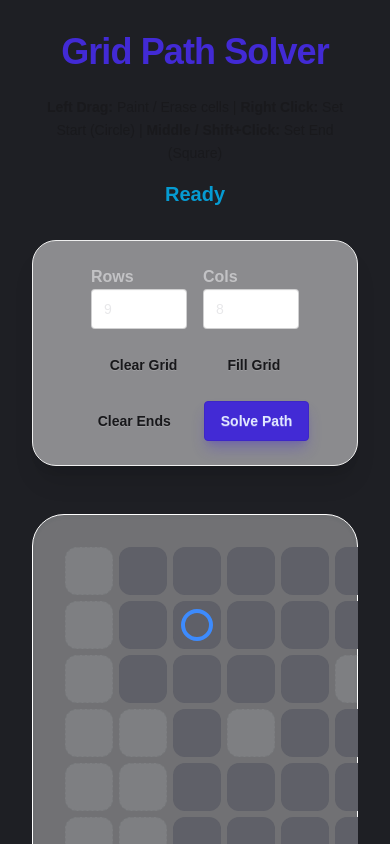
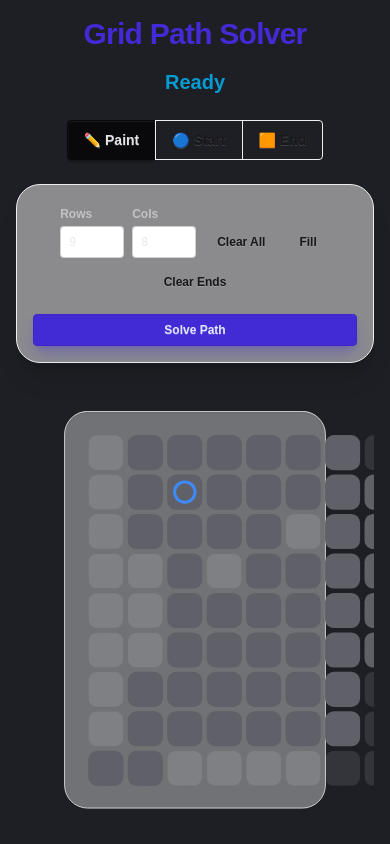
Before and after one commit to moszer/blastblock_hack, a Next.js app in the folder grid-path-solver-web/: page / in a window 390 px wide. Shown: the top 844 px of the page. Built offline with nearby package versions, Linux system fonts and the light colour scheme.

Commit message:
feat: make UI responsive and add mobile touch support

```diff
--- a/grid-path-solver-web/src/app/page.tsx
+++ b/grid-path-solver-web/src/app/page.tsx
@@ -37,33 +37,53 @@ export default function GridPathSolver() {
   const [end, setEnd] = useState<PointStr | null>(null);
   const [solution, setSolution] = useState<PointStr[] | null>(null);
   const [status, setStatus] = useState("Ready");
+  const [toolMode, setToolMode] = useState<'paint' | 'start' | 'end'>('paint');
+  const [scale, setScale] = useState(1);
 
   // Drag state
   const dragMode = useRef<'add' | 'remove' | null>(null);
   const dragSeen = useRef<Set<PointStr>>(new Set());
 
-  // Mouse handlers
-  const handleCellDown = (r: number, c: number, e: React.MouseEvent) => {
-    e.preventDefault();
+  // Resize effect for responsiveness
+  useEffect(() => {
+    const updateScale = () => {
+      const maxWidth = window.innerWidth - 32; // 16px padding on sides
+      const gridTotalWidth = PAD * 2 + cols * CELL_SIZE + (cols - 1) * GAP;
+      if (gridTotalWidth > maxWidth) {
+        setScale(maxWidth / gridTotalWidth);
+      } else {
+        setScale(1);
+      }
+    };
+    updateScale();
+    window.addEventListener('resize', updateScale);
+    return () => window.removeEventListener('resize', updateScale);
+  }, [cols, rows]);
+
+  // Handlers
+  const handleCellDown = (r: number, c: number, e?: React.MouseEvent | React.TouchEvent) => {
+    if (e && e.cancelable) e.preventDefault();
     const pStr = toStr({ r, c });
 
-    if (e.shiftKey || e.button === 1) {
+    if (toolMode === 'start' || (e && 'button' in e && e.button === 2)) {
+      if (activeCells.has(pStr)) {
+        setStart(pStr);
+        setSolution(null);
+      }
+      if (toolMode === 'start') setToolMode('paint');
+      return;
+    }
+
+    if (toolMode === 'end' || (e && 'shiftKey' in e && e.shiftKey) || (e && 'button' in e && e.button === 1)) {
       if (activeCells.has(pStr)) {
         setEnd(prev => prev === pStr ? null : pStr);
         setSolution(null);
       }
+      if (toolMode === 'end') setToolMode('paint');
       return;
     }
 
-    if (e.button === 2) {
-      if (activeCells.has(pStr)) {
-        setStart(pStr);
-        setSolution(null);
-      }
-      return;
-    }
-
-    if (e.button === 0) {
+    if (!e || ('button' in e && e.button === 0) || ('touches' in e)) {
       const mode = activeCells.has(pStr) ? 'remove' : 'add';
       dragMode.current = mode;
       dragSeen.current = new Set([pStr]);
@@ -79,6 +99,23 @@ export default function GridPathSolver() {
     paintCell(pStr, dragMode.current);
   };
 
+  const handleTouchMove = (e: React.TouchEvent) => {
+    if (!dragMode.current) return;
+    const touch = e.touches[0];
+    const el = document.elementFromPoint(touch.clientX, touch.clientY);
+    const rAttr = el?.getAttribute('data-r');
+    const cAttr = el?.getAttribute('data-c');
+    if (rAttr != null && cAttr != null) {
+      const r = parseInt(rAttr, 10);
+      const c = parseInt(cAttr, 10);
+      const pStr = toStr({ r, c });
+      if (!dragSeen.current.has(pStr)) {
+        dragSeen.current.add(pStr);
+        paintCell(pStr, dragMode.current);
+      }
+    }
+  };
+
   const handleGlobalUp = useCallback(() => {
     dragMode.current = null;
     dragSeen.current.clear();
@@ -86,7 +123,11 @@ export default function GridPathSolver() {
 
   useEffect(() => {
     window.addEventListener('mouseup', handleGlobalUp);
-    return () => window.removeEventListener('mouseup', handleGlobalUp);
+    window.addEventListener('touchend', handleGlobalUp);
+    return () => {
+      window.removeEventListener('mouseup', handleGlobalUp);
+      window.removeEventListener('touchend', handleGlobalUp);
+    };
   }, [handleGlobalUp]);
 
   const paintCell = (pStr: PointStr, mode: 'add' | 'remove') => {
@@ -199,39 +240,54 @@ export default function GridPathSolver() {
   const gridHeight = PAD * 2 + rows * CELL_SIZE + (rows - 1) * GAP;
 
   return (
-    <div className="min-h-screen p-8 flex flex-col items-center select-none bg-[#1e1f24]" onContextMenu={(e) => e.preventDefault()}>
+    <div className="min-h-screen p-4 md:p-8 flex flex-col items-center select-none bg-[#1e1f24]" onContextMenu={(e) => e.preventDefault()}>
       <div className="max-w-4xl w-full">
-        <h1 className="text-4xl font-bold mb-6 text-center text-primary tracking-tight">Grid Path Solver</h1>
+        <h1 className="text-3xl md:text-4xl font-bold mb-4 md:mb-6 text-center text-primary tracking-tight">Grid Path Solver</h1>
 
         {/* Status Help Text */}
-        <div className="text-center mb-8 text-sm opacity-80 max-w-2xl mx-auto leading-relaxed text-base-content">
-          <p><strong>Left Drag:</strong> Paint / Erase cells | <strong>Right Click:</strong> Set Start (Circle) | <strong>Middle / Shift+Click:</strong> Set End (Square)</p>
-          <p className="mt-4 text-xl font-semibold text-info">{status}</p>
+        <div className="text-center mb-6 text-sm opacity-80 max-w-2xl mx-auto leading-relaxed text-base-content px-4">
+          <p className="hidden md:block"><strong>Left Drag:</strong> Paint/Erase | <strong>Right Click:</strong> Set Start | <strong>Shift+Click:</strong> Set End</p>
+          <p className="mt-2 text-xl font-semibold text-info">{status}</p>
+        </div>
+
+        {/* Toolbar Modes (Mobile & Desktop) */}
+        <div className="flex justify-center mb-6">
+          <div className="join">
+            <button className={`btn join-item ${toolMode === 'paint' ? 'btn-neutral' : 'btn-ghost border border-base-300'}`} onClick={() => setToolMode('paint')}>✏️ Paint</button>
+            <button className={`btn join-item ${toolMode === 'start' ? 'btn-info text-info-content' : 'btn-ghost border border-base-300'}`} onClick={() => setToolMode('start')}>🔵 Start</button>
+            <button className={`btn join-item ${toolMode === 'end' ? 'btn-warning text-warning-content' : 'btn-ghost border border-base-300'}`} onClick={() => setToolMode('end')}>🟧 End</button>
+          </div>
         </div>
 
         {/* Control Panel */}
-        <div className="bg-base-200/50 p-6 rounded-3xl shadow-xl mb-12 flex flex-wrap gap-4 items-end justify-center border border-base-300">
-          <div className="form-control w-24">
-            <label className="label"><span className="label-text font-semibold">Rows</span></label>
-            <input type="number" min={1} max={30} value={rows} onChange={(e) => handleResize(Number(e.target.value) || 1, cols)} className="input input-bordered focus:border-primary" />
+        <div className="bg-base-200/50 p-4 md:p-6 rounded-3xl shadow-xl mb-12 flex flex-wrap gap-2 md:gap-4 items-end justify-center border border-base-300">
+          <div className="form-control w-16 md:w-24">
+            <label className="label py-1"><span className="label-text font-semibold text-xs md:text-sm">Rows</span></label>
+            <input type="number" min={1} max={30} value={rows} onChange={(e) => handleResize(Number(e.target.value) || 1, cols)} className="input input-bordered input-sm md:input-md focus:border-primary px-2" />
           </div>
-          <div className="form-control w-24">
-            <label className="label"><span className="label-text font-semibold">Cols</span></label>
-            <input type="number" min={1} max={30} value={cols} onChange={(e) => handleResize(rows, Number(e.target.value) || 1)} className="input input-bordered focus:border-primary" />
+          <div className="form-control w-16 md:w-24">
+            <label className="label py-1"><span className="label-text font-semibold text-xs md:text-sm">Cols</span></label>
+            <input type="number" min={1} max={30} value={cols} onChange={(e) => handleResize(rows, Number(e.target.value) || 1)} className="input input-bordered input-sm md:input-md focus:border-primary px-2" />
           </div>
 
-          <button className="btn btn-ghost" onClick={clearAll}>Clear Grid</button>
-          <button className="btn btn-ghost" onClick={fillAll}>Fill Grid</button>
-          <button className="btn btn-ghost" onClick={clearEndpoints}>Clear Ends</button>
+          <button className="btn btn-ghost btn-sm md:btn-md" onClick={clearAll}>Clear All</button>
+          <button className="btn btn-ghost btn-sm md:btn-md" onClick={fillAll}>Fill</button>
+          <button className="btn btn-ghost btn-sm md:btn-md" onClick={clearEndpoints}>Clear Ends</button>
 
-          <button className="btn btn-primary shadow-lg shadow-primary/30" onClick={solve}>Solve Path</button>
+          <button className="btn btn-primary btn-sm md:btn-md shadow-lg shadow-primary/30 w-full md:w-auto mt-2 md:mt-0" onClick={solve}>Solve Path</button>
         </div>
 
         {/* Grid Container */}
-        <div className="flex justify-center overflow-auto pb-10 w-full">
+        <div className="flex justify-center pb-10 w-full overflow-hidden">
           <div
-            className="relative bg-base-300/40 rounded-[2rem] shadow-inner border border-base-100"
-            style={{ width: gridWidth, height: gridHeight }}
+            className="relative bg-base-300/40 rounded-[2rem] shadow-inner border border-base-100 touch-none"
+            style={{
+              width: gridWidth,
+              height: gridHeight,
+              transform: `scale(${scale})`,
+              transformOrigin: 'top center'
+            }}
+            onTouchMove={handleTouchMove}
           >
             {/* SVG Path Overlay */}
             {solution && (
@@ -282,9 +338,12 @@ export default function GridPathSolver() {
                   return (
                     <div
                       key={pStr}
+                      data-r={r}
+                      data-c={c}
                       className={cellClass}
                       onMouseDown={(e) => handleCellDown(r, c, e)}
                       onMouseEnter={() => handleCellEnter(r, c)}
+                      onTouchStart={(e) => handleCellDown(r, c, e)}
                       onContextMenu={(e) => { e.preventDefault(); handleCellDown(r, c, e); }}
                     >
                       {isPath && (
```
